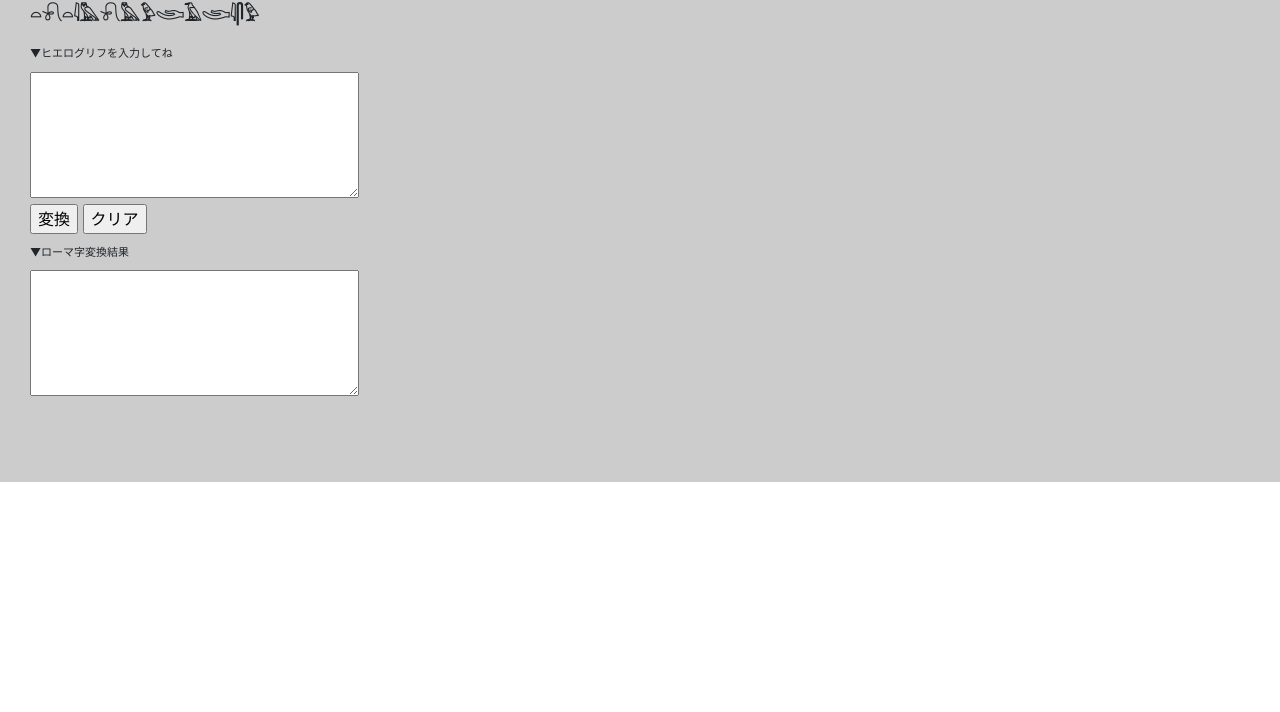
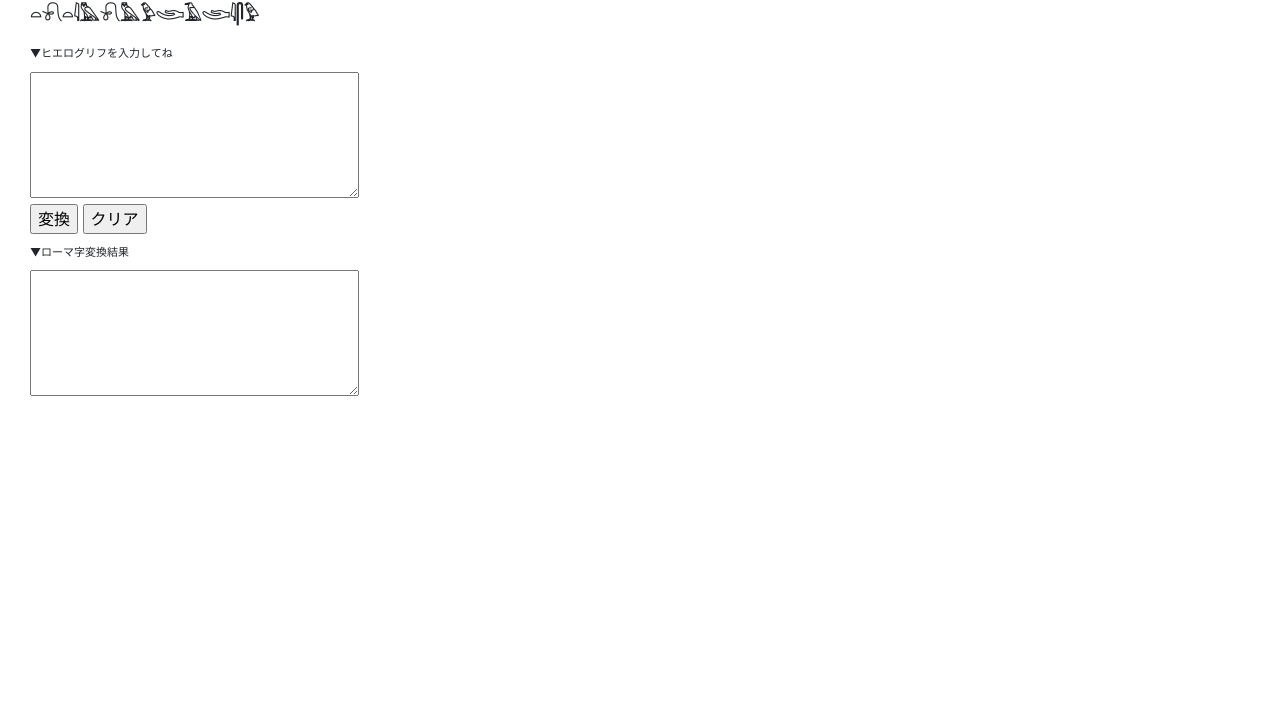
Before and after one commit to pyonmaru/hieroglyph, a plain HTML site: page index.html in a window 1280 px wide. Shown: the part 88-800 px from the top of the page. Drawn offline with nearby package versions, Linux system fonts and the light colour scheme.

Commit message:
Update index.html

```diff
--- a/index.html
+++ b/index.html
@@ -51,7 +51,7 @@
 
     </script>
 
-    <div style="background-color : #CCC; padding : 50px 30px 80px;">
+    <div style="background-color : #ffffff; padding : 50px 30px 80px;">
         <h1>ヒエログリフ逆変換マシーン</h1>
         <h1>𓏏𓍯𓏏𓇋𓅓𓍯𓅓𓅱𓂩𓄿𓂩𓇋𓋴𓅱</h1>
 
```
